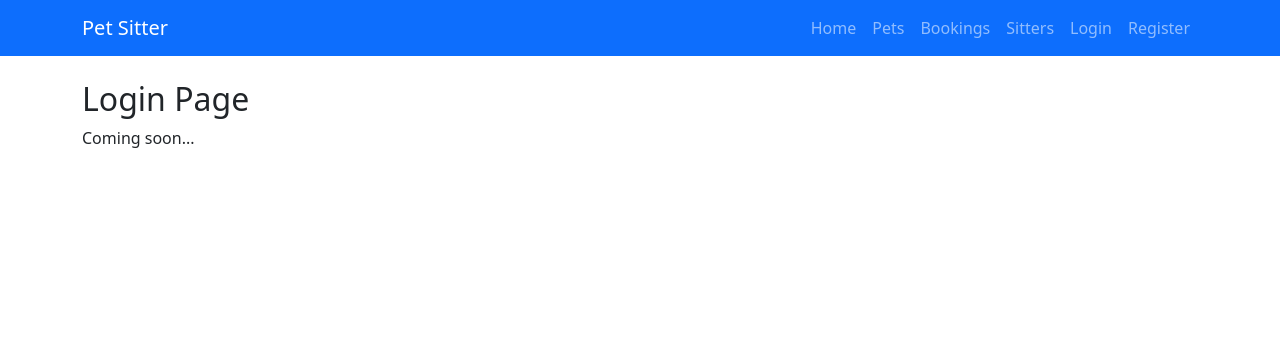
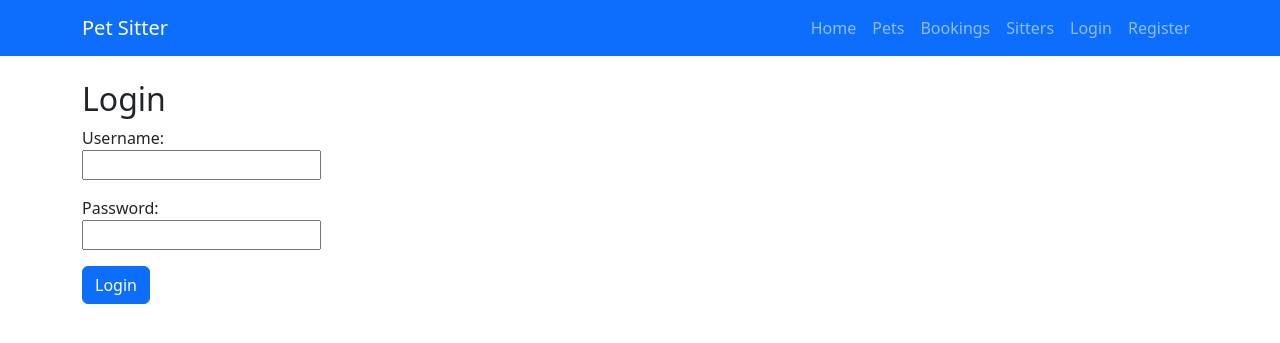
Before and after one commit to Zsolt68/pet_sitter, a Django app: page /login/ in a window 1280 px wide. Shown: the top 343 px of the page. Run offline with Django 4.2, Linux system fonts and the light colour scheme.

Commit message:
feat: implement real login template with username/password form and error display

```diff
--- a/core/templates/login.html
+++ b/core/templates/login.html
@@ -1,6 +1,26 @@
 {% extends "base.html" %}
-{% block title %}Login{% endblock %}
+
 {% block content %}
-<h2>Login Page</h2>
-<p>Coming soon...</p>
+<h2>Login</h2>
+
+{% if error %}
+    <p style="color:red;">{{ error }}</p>
+{% endif %}
+
+<form method="post">
+    {% csrf_token %}
+
+    <p>
+        <label>Username:</label><br>
+        <input type="text" name="username" required>
+    </p>
+
+    <p>
+        <label>Password:</label><br>
+        <input type="password" name="password" required>
+    </p>
+
+    <button type="submit" class="btn btn-primary">Login</button>
+</form>
+
 {% endblock %}
```
